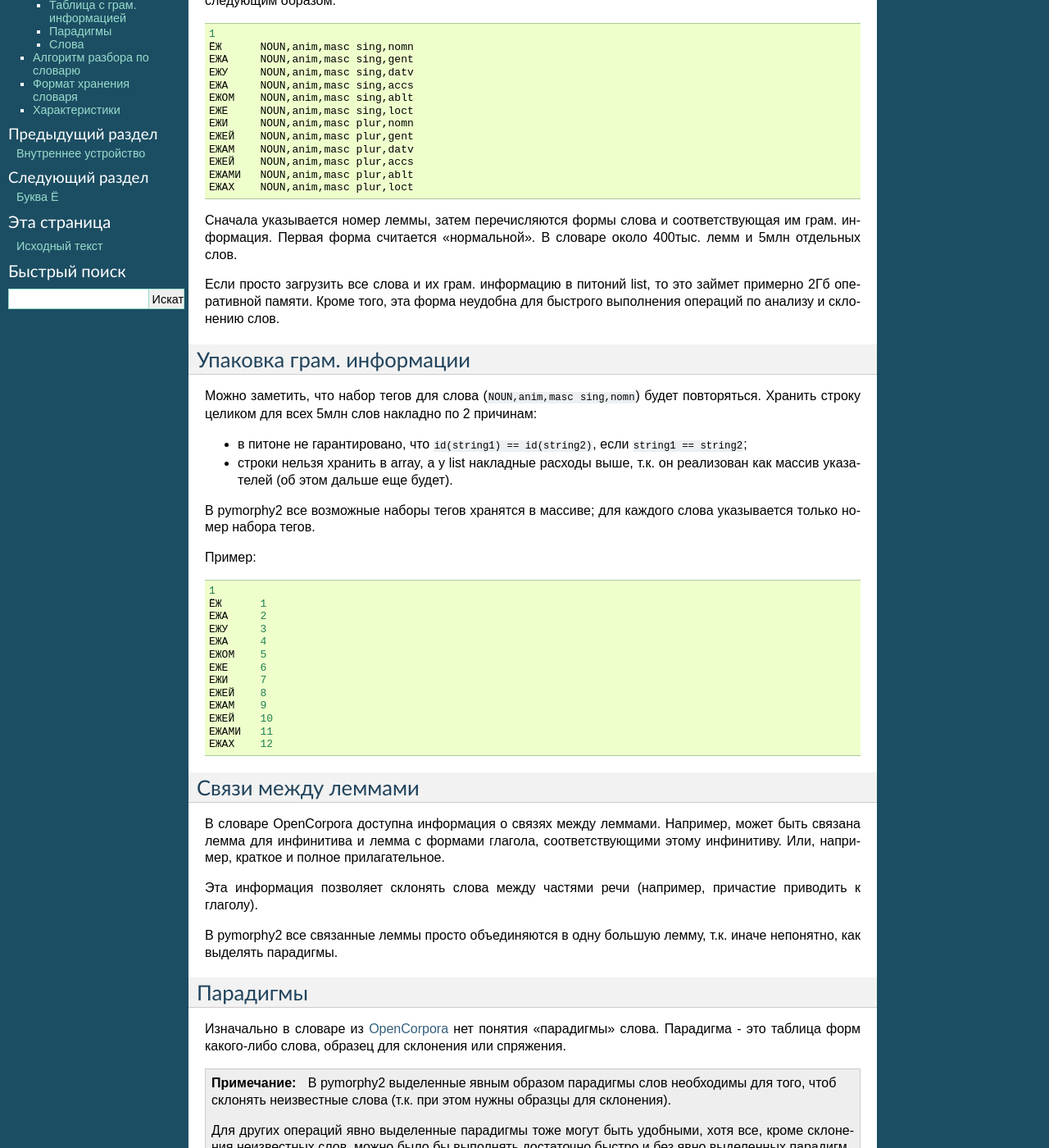
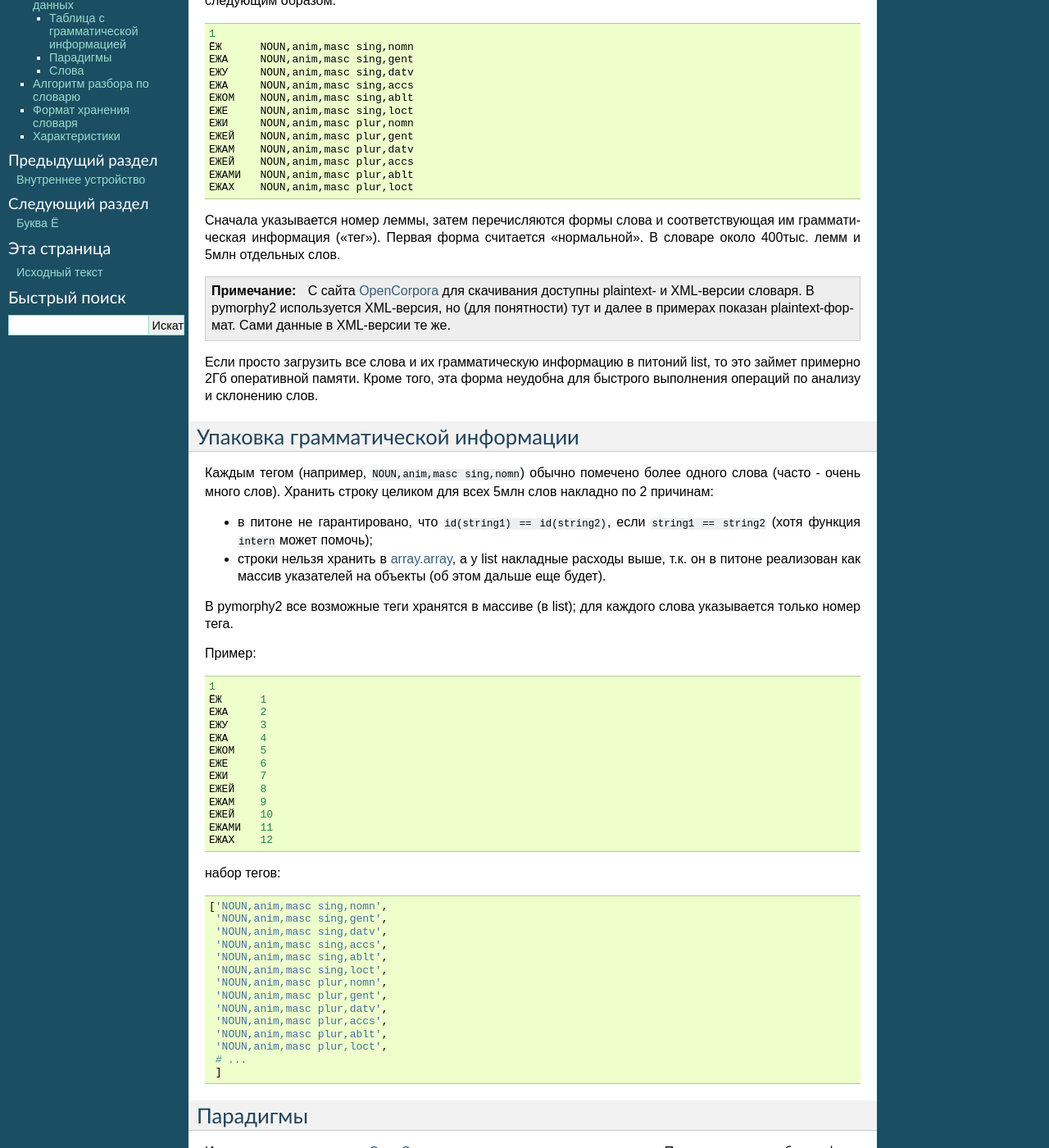
Before and after one commit to pymorphy2/pymorphy2, a Sphinx documentation site: the page built from docs/internals/dict.rst, in a window 1280 px wide and 1400 px high, scrolled down 236 px. Shown: the whole window at 82% size. Built offline with Sphinx 7.4.7, drawn with Linux system fonts in a browser that asks for light colours; some of the changed text lies outside the part shown.

Commit message:
улучшил разные мелочи в справке

```diff
--- a/docs/internals/dict.rst
+++ b/docs/internals/dict.rst
@@ -29,27 +29,39 @@
     ЕЖАХ    NOUN,anim,masc plur,loct
 
 Сначала указывается номер леммы, затем перечисляются формы слова и
-соответствующая им грам. информация. Первая форма считается "нормальной".
-В словаре около 400тыс. лемм и 5млн отдельных слов.
+соответствующая им грамматическая информация ("тег").
+Первая форма считается "нормальной". В словаре около 400тыс. лемм
+и 5млн отдельных слов.
 
-Если просто загрузить все слова и их грам. информацию в питоний list,
+.. note::
+
+    С сайта OpenCorpora_ для скачивания доступны plaintext- и XML-версии
+    словаря. В pymorphy2 используется XML-версия, но (для понятности) тут
+    и далее в примерах показан plaintext-формат. Сами данные в XML-версии
+    те же.
+
+
+Если просто загрузить все слова и их грамматическую информацию в питоний list,
 то это займет примерно 2Гб оперативной памяти. Кроме того, эта форма
 неудобна для быстрого выполнения операций по анализу и склонению слов.
 
-Упаковка грам. информации
--------------------------
+Упаковка грамматической информации
+----------------------------------
 
-Можно заметить, что набор тегов для слова (``NOUN,anim,masc sing,nomn``)
-будет повторяться. Хранить строку целиком для всех 5млн слов накладно
-по 2 причинам:
+Каждым тегом (например, ``NOUN,anim,masc sing,nomn``) обычно помечено
+более одного слова (часто - очень много слов). Хранить строку целиком
+для всех 5млн слов накладно по 2 причинам:
 
 - в питоне не гарантировано, что ``id(string1) == id(string2)``, если
-  ``string1 == string2``;
-- строки нельзя хранить в array, а у list накладные расходы выше, т.к. он
-  реализован как массив указателей (об этом дальше еще будет).
+  ``string1 == string2`` (хотя функция ``intern`` может помочь);
+- строки нельзя хранить в `array.array`_, а у list накладные расходы выше,
+  т.к. он в питоне реализован как массив указателей на объекты (об этом дальше
+  еще будет).
 
-В pymorphy2 все возможные наборы тегов хранятся в массиве; для каждого слова
-указывается только номер набора тегов.
+.. _array.array: http://docs.python.org/3/library/array.html
+
+В pymorphy2 все возможные теги хранятся в массиве (в list); для каждого слова
+указывается только номер тега.
 
 Пример::
 
@@ -67,19 +79,22 @@
     ЕЖАМИ   11
     ЕЖАХ    12
 
-Связи между леммами
--------------------
+набор тегов::
 
-В словаре OpenCorpora доступна информация о связях между леммами.
-Например, может быть связана лемма для инфинитива и лемма с формами
-глагола, соответствующими этому инфинитиву. Или, например, краткое
-и полное прилагательное.
-
-Эта информация позволяет склонять слова между частями речи (например,
-причастие приводить к глаголу).
-
-В pymorphy2 все связанные леммы просто объединяются в одну большую лемму,
-т.к. иначе непонятно, как выделять парадигмы.
+    ['NOUN,anim,masc sing,nomn',
+     'NOUN,anim,masc sing,gent',
+     'NOUN,anim,masc sing,datv',
+     'NOUN,anim,masc sing,accs',
+     'NOUN,anim,masc sing,ablt',
+     'NOUN,anim,masc sing,loct',
+     'NOUN,anim,masc plur,nomn',
+     'NOUN,anim,masc plur,gent',
+     'NOUN,anim,masc plur,datv',
+     'NOUN,anim,masc plur,accs',
+     'NOUN,anim,masc plur,ablt',
+     'NOUN,anim,masc plur,loct',
+     # ...
+     ]
 
 Парадигмы
 ---------
@@ -129,7 +144,7 @@
 породит еще одну парадигму. Это увеличит общее количество парадигм в
 несколько раз и сделает невозможным склонение несловарных
 сравнительных прилагательных, поэтому в pymorphy2 парадигма
-определяется как "окончание", "номер грам. информации" и "префикс".
+определяется как "окончание", "номер грамматической информации" и "префикс".
 
 Пример парадигмы для "ЧЕЛОВЕКОЛЮБИВ"::
 
@@ -167,7 +182,7 @@
 Линеаризация парадигм
 ---------------------
 
-Тройки "окончание, номер грам. информации, префикс" в tuple хранить
+Тройки "окончание, номер грамматической информации, префикс" в tuple хранить
 расточительно, т.к. этих троек получается очень много (сотни тысяч),
 а каждый tuple требует дополнительной памяти::
 
@@ -176,15 +191,15 @@
     56
 
 Поэтому каждая парадигма упаковывается в одномерный массив: сначала идут
-все номера окончаний, потом все номера грам. информации, потом все номера
+все номера окончаний, потом все номера тегов, потом все номера
 префиксов::
 
     1 2 2 1 554 555 556 557 0 0 1 1
 
 В этом примере парадигма состояла из 4 форм слова, поэтому в массиве будет
 ``4*3 = 12`` элементов. Данные можно получить с помощью индексной арифметики:
-например, номер грам. информации для формы с индексом 2 (индексация с 0)
-будет лежать в элементе массива с номером ``12/3 + 2 = 6``.
+например, номер грамматической информации для формы с индексом 2
+(индексация с 0) будет лежать в элементе массива с номером ``12/3 + 2 = 6``.
 
 Хранить числа в питоньем list накладно, т.к. числа типа int - это
 тоже объекты и требуют памяти::
@@ -265,14 +295,16 @@
     54 -> 17 [label=PARA_4];
 
 
-Этот подход позволяет экономить память (т.к. данные о парадигмах
-и индексах тоже сжимаются в DAWG), ну и алгоритмы упрощаются: например,
-для получения всех возможных вариантов разбора слова достаточно найти
-все ключи, начинающиеся с
+Этот подход позволяет экономить память (т.к. как сами слова, так
+и данные о парадигмах и индексах сжимаются в DAWG), + алгоритмы
+упрощаются: например, для получения всех возможных вариантов
+разбора слова достаточно найти все ключи, начинающиеся с
 
     <СЛОВО> <разделитель>
 
--- а эта операция (поиск всех ключей по префиксу) в DAWG достаточно эффективная.
+-- а эта операция (поиск всех ключей по префиксу) в используемой реализации
+DAWG достаточно эффективная. Хранение слов в DAWG позволяет также быстро
+и правильно :ref:`обрабатывать букву "ё" <umlauts>`.
 
 .. note::
 
@@ -300,14 +332,15 @@
 Итоговый формат данных
 ----------------------
 
-Таблица с грам. информацией
-^^^^^^^^^^^^^^^^^^^^^^^^^^^
+Таблица с грамматической информацией
+^^^^^^^^^^^^^^^^^^^^^^^^^^^^^^^^^^^^
 
 ::
 
     ['tag1', 'tag2', ...]
 
-``tag<N>`` - набор грам. тегов, например ``NOUN,anim,masc sing,nomn``.
+``tag<N>`` - тег (грамматическая информация, набор граммем):
+например, ``NOUN,anim,masc sing,nomn``.
 
 Этот массив занимает где-то 0.5M памяти.
 
@@ -335,7 +368,8 @@
 
 
 ``suff_id<N>``, ``tag_id<N>`` и ``pref_id<N>`` - это индексы в таблицах
-с возможными окончаниями, грам. информацией и префисками соответственно.
+с возможными окончаниями, грамматической информацией (тегами)
+и префисками соответственно.
 
 Парадигмы занимают примерно 6-7M памяти.
 
@@ -387,7 +421,7 @@
                 (fixed_word, tag, normal_form)
             )
 
-Настоящий код немного отличается, но на алгоритм это не влияет.
+Настоящий код немного отличается в деталях, но суть та же.
 
 Т.к. парадигмы запакованы в линейный массив, требуются дополнительные
 шаги для получения данных. Метод ``_build_tag_info`` реализован, например,
@@ -405,7 +439,7 @@
         # получаем искомый индекс
         tag_id = paradigm[tag_info_offset + tag_id_index]
 
-        # возвращаем соответствующую строку из таблицы с грам. информацией
+        # возвращаем соответствующую строку из таблицы с грамматической информацией
         return self._dictionary.gramtab[tag_id]
 
 .. note::
--- a/docs/internals/prediction.rst
+++ b/docs/internals/prediction.rst
@@ -70,6 +70,8 @@
   еще "продуктивность" данного правила - количество слов
   в словаре, которые имеют данное окончание и разбираются данным образом.
 
+::
+
     <КОНЕЦ СЛОВА> <разделитель> <ПРОДУКТИВНОСТЬ> <НОМЕР ПАРАДИГМЫ> <НОМЕР ФОРМЫ В ПАРАДИГМЕ>
 
 Если для каждого "окончания" хранить все возможные варианты разбора,
@@ -85,7 +87,7 @@
   вариантов разбора;
 
 По умолчанию ``min_paradigm_popularity == 3``,
-``min_ending_freq = 2``, ``max_forms_per_class = 1``.
+``min_ending_freq == 2``, ``max_forms_per_class == 1``.
 
 Разбор сводится к поиску наиболее длинной правой части разбираемого слова,
 которая есть в DAWG с окончаниями.
```
Also changed, not shown: other parts of docs/internals/dict.rst (+24 -7 lines), docs/internals/2trie.rst (+6 -5 lines).
